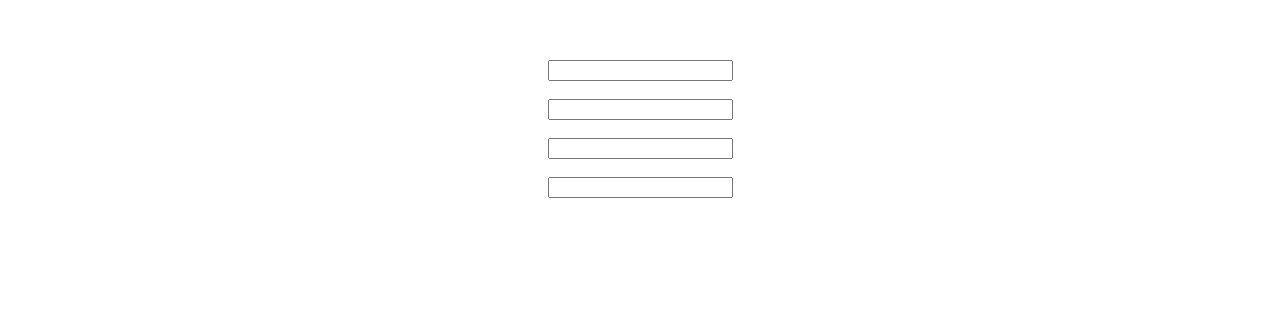
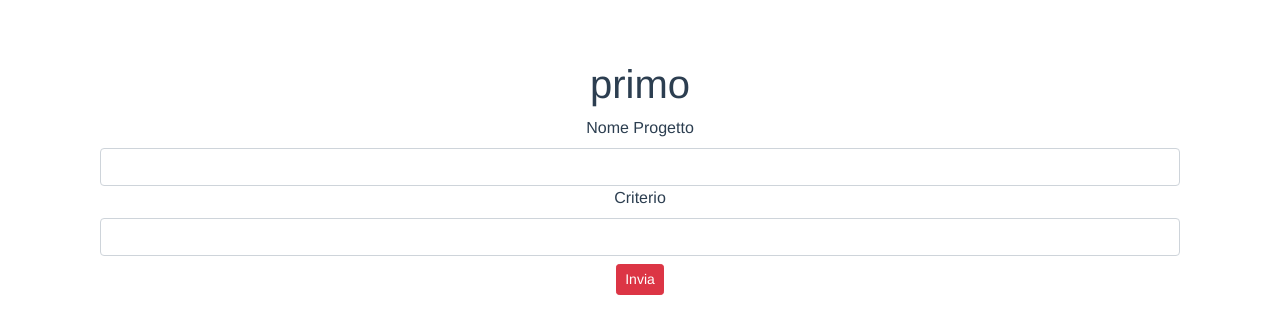
Before and after one commit to lucamarino07/electre-3, a Vue app: page / in a window 1280 px wide. Shown: the top 334 px of the page. Built offline with nearby package versions, Linux system fonts and the light colour scheme.

Commit message:
Creazione componente Project

```diff
--- a/public/index.html
+++ b/public/index.html
@@ -1,17 +1,23 @@
 <!DOCTYPE html>
 <html lang="en">
+
 <head>
   <meta charset="utf-8">
   <meta http-equiv="X-UA-Compatible" content="IE=edge">
   <meta name="viewport" content="width=device-width,initial-scale=1.0">
   <link rel="icon" href="<%= BASE_URL %>favicon.ico">
+  <link rel="stylesheet" href="https://stackpath.bootstrapcdn.com/bootstrap/4.3.0/css/bootstrap.min.css"
+    integrity="sha384-PDle/QlgIONtM1aqA2Qemk5gPOE7wFq8+Em+G/hmo5Iq0CCmYZLv3fVRDJ4MMwEA" crossorigin="anonymous">
   <title>electre-3</title>
 </head>
+
 <body>
   <noscript>
-      <strong>We're sorry but electre-3 doesn't work properly without JavaScript enabled. Please enable it to continue.</strong>
+    <strong>We're sorry but electre-3 doesn't work properly without JavaScript enabled. Please enable it to
+      continue.</strong>
   </noscript>
   <div id="app"></div>
   <!-- built files will be auto injected -->
 </body>
+
 </html>
--- a/src/App.vue
+++ b/src/App.vue
@@ -1,27 +1,30 @@
 <template>
   <div id="app">
-    <input type="text" v-model="input.company_id"> <br>{{input.company_id}} <br>
-    <input type="text" v-model="input.company_name"> <br>{{input.company_name}} <br>
-    <input type="text" v-model="input.company_email"> <br>{{input.company_email}} <br>
-    <input type="text" v-model="input.company_phone"> <br>{{input.company_phone}} <br>
+    <project :projects="projects" @add-project="addNewProject"></project>
   </div>
 </template>
 
 <script>
+import Project from "@/components/Project";
 export default {
   name: "app",
   data() {
     return {
-      input: {
-        company_id: "",
-        company_name: "",
-        company_email: "",
-        company_phone: ""
-      }
+      projects: [{ nome: 'primo', criterio: 'max' }]
     };
   },
-  components: {}
-}
+  methods: {
+    addNewProject(new_project) {
+      return this.projects.push(new_project);
+    },
+    removeProject(project) {
+      return this.projects.splice(this.projects.indexOf(project), 1);
+    }
+  },
+  components: {
+    Project
+  }
+};
 </script>
 
 <style>
--- /dev/null
+++ b/src/components/Project.vue
@@ -0,0 +1,60 @@
+<template>
+  <div class="container">
+    <h3>{{ error }}</h3>
+
+    <h1 v-for="(project,index) in projects" :key="index" :project="project">{{project.nome}}</h1>
+
+    <form @submit.prevent="submitProject">
+      <div class="col-auto">
+        <label for="nameProject">Nome Progetto</label>
+        <input id="nameProject" type="text" class="form-control" v-model="nome">
+      </div>
+      <div class="col-auto">
+        <label for="criterioProject">Criterio</label>
+        <input id="criterioProject" type="text" class="form-control" v-model="criterio">
+      </div>
+      <button type="submit" class="btn btn-sm btn-danger mt-2">Invia</button>
+    </form>
+  </div>
+</template>
+
+<script>
+export default {
+  name: "Project",
+  props: {
+    projects: {
+      type: Array,
+      required: true
+    }
+  },
+  data() {
+    return {
+      nome: null,
+      criterio: null,
+      error: null
+    };
+  },
+  methods: {
+    submitProject() {
+      if (this.nome && this.criterio) {
+        this.$emit("add-project", {
+          nome: this.nome,
+          criterio: this.criterio
+        });
+
+        this.nome = null;
+        this.criterio = null;
+
+        if (this.error) {
+          this.error = null;
+        }
+      } else {
+        this.error = "Inserire Progetto";
+      }
+    }
+  }
+};
+</script>
+
+<style>
+</style>
```
Lines whose indentation alone changed are shown as unchanged.
